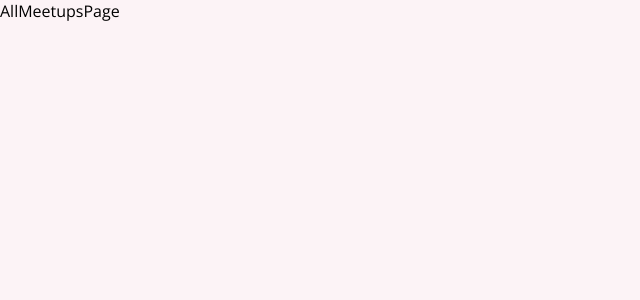
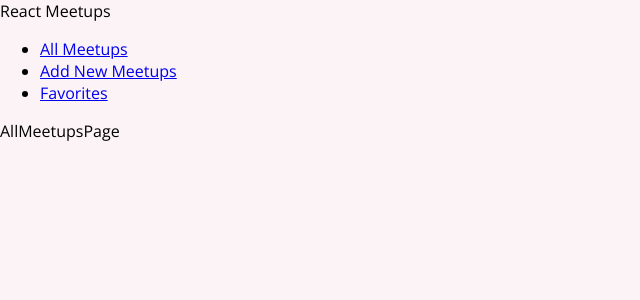
Before and after one commit to MChiancone/react-course, a React (Create React App) app: page / in a window 1280 px wide. Shown: the top 300 px of the page, without its empty margins (0-640 px from the left). Built offline with nearby package versions, Linux system fonts and the light colour scheme.

Commit message:
Adding Links and Navigation

```diff
--- a/src/App.js
+++ b/src/App.js
@@ -4,10 +4,12 @@
 import AllMeetupsPage from './pages/AllMeetups';
 import NewMeetupPage from './pages/NewMeetup';
 import FavoritesPage from './pages/Favorites';
+import MainNavigation from './components/layout/MainNavigation';
 
 function App() {
   return (
     <div>
+      <MainNavigation />
       <Switch>
         <Route path="/" exact>
           <AllMeetupsPage></AllMeetupsPage>
--- /dev/null
+++ b/src/components/layout/MainNavigation.js
@@ -0,0 +1,25 @@
+import React from 'react';
+import { Link } from 'react-router-dom';
+
+const MainNavigation = () => {
+  return (
+    <header>
+      <div>React Meetups</div>
+      <nav>
+        <ul>
+          <li>
+            <Link to="/">All Meetups</Link>
+          </li>
+          <li>
+            <Link to="/new-meetup">Add New Meetups</Link>
+          </li>
+          <li>
+            <Link to="/favorites">Favorites</Link>
+          </li>
+        </ul>
+      </nav>
+    </header>
+  );
+};
+
+export default MainNavigation;
```
